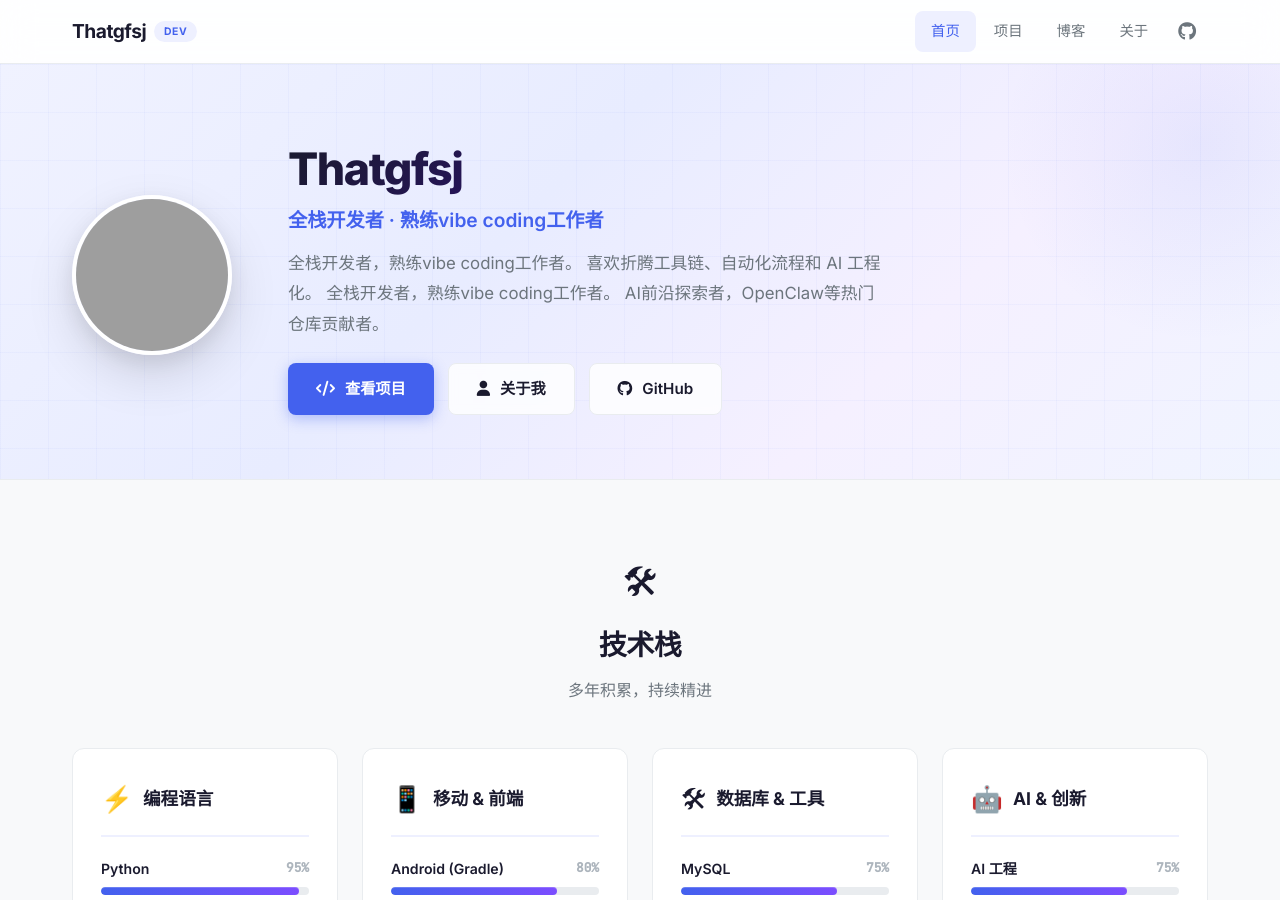
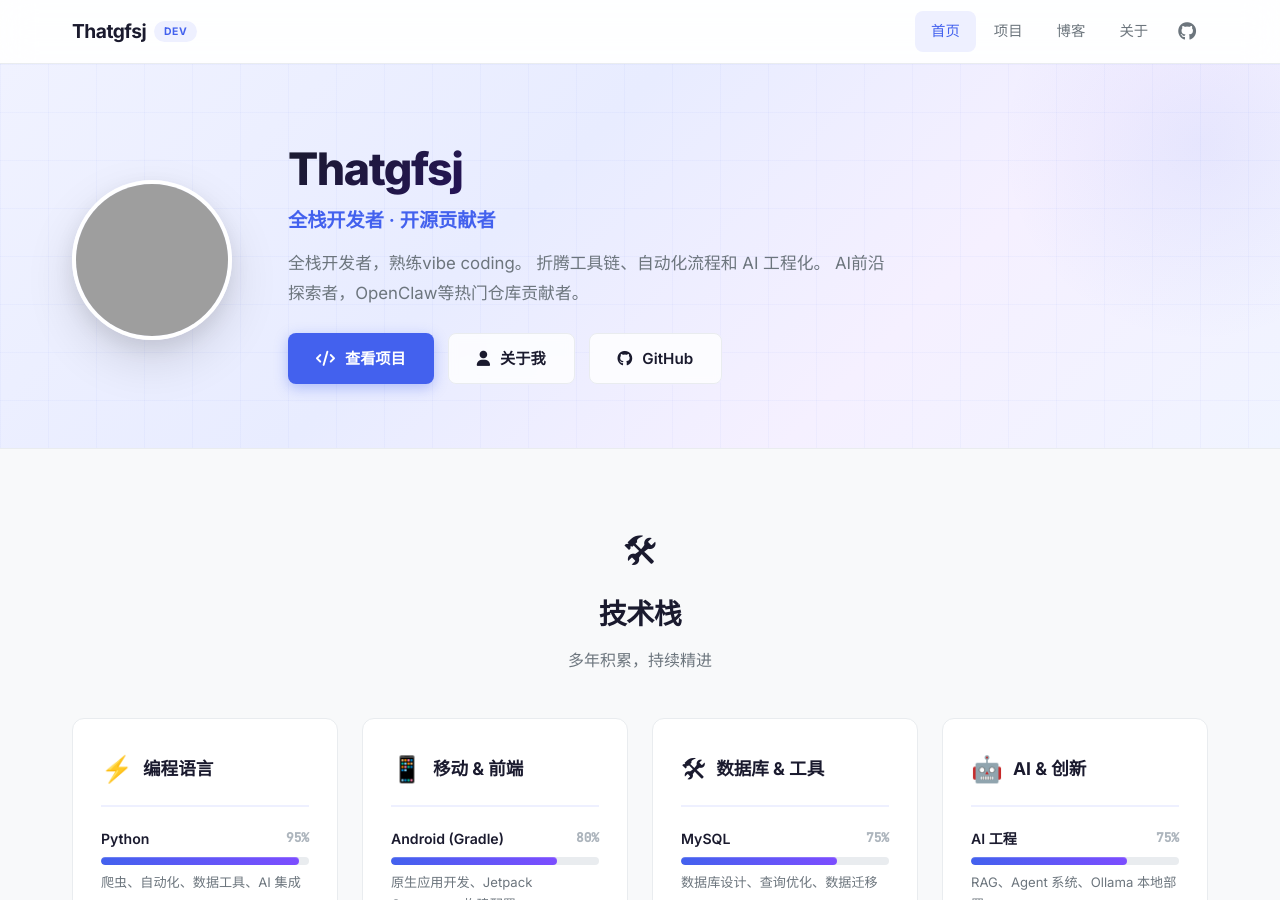
Before and after one commit to Thatgfsj/thatgfsj.github.io, a Jekyll site: the page built from index.md, in a window 1280 px wide and 900 px high. Built offline with Jekyll 4.4.1, drawn with Linux system fonts in a browser that asks for light colours; some of the changed text lies outside the part shown; grey boxes are pictures that could not be loaded.

Commit message:
✏️ 统一为「全栈开发者 · 开源贡献者」

```diff
--- a/_config.yml
+++ b/_config.yml
@@ -2,10 +2,10 @@
 # Jekyll 配置 — 个人简历 / 作品集
 # ============================
 title: "Thatgfsj"
-tagline: "全栈开发者 · 熟练vibe coding工作者"
+tagline: "全栈开发者 · 开源贡献者"
 description: >-
-  全栈开发者，熟练vibe coding工作者。
-  喜欢折腾工具链、自动化流程和 AI 工程化。
+  全栈开发者，熟练vibe coding。
+  折腾工具链、自动化流程和 AI 工程化。
 author: "Thatgfsj"
 avatar: "https://github.com/Thatgfsj.png"
 repository: "Thatgfsj/thatgfsj.github.io"
--- a/index.md
+++ b/index.md
@@ -13,7 +13,6 @@ layout: default
       <p class="hero-tagline">{{ site.tagline }}</p>
       <p class="hero-bio">
         {{ site.description }}
-        全栈开发者，熟练vibe coding工作者。
         AI前沿探索者，OpenClaw等热门仓库贡献者。
       </p>
       <div class="hero-actions">
```
Also changed, not shown: about.md (+1 -2 lines).
